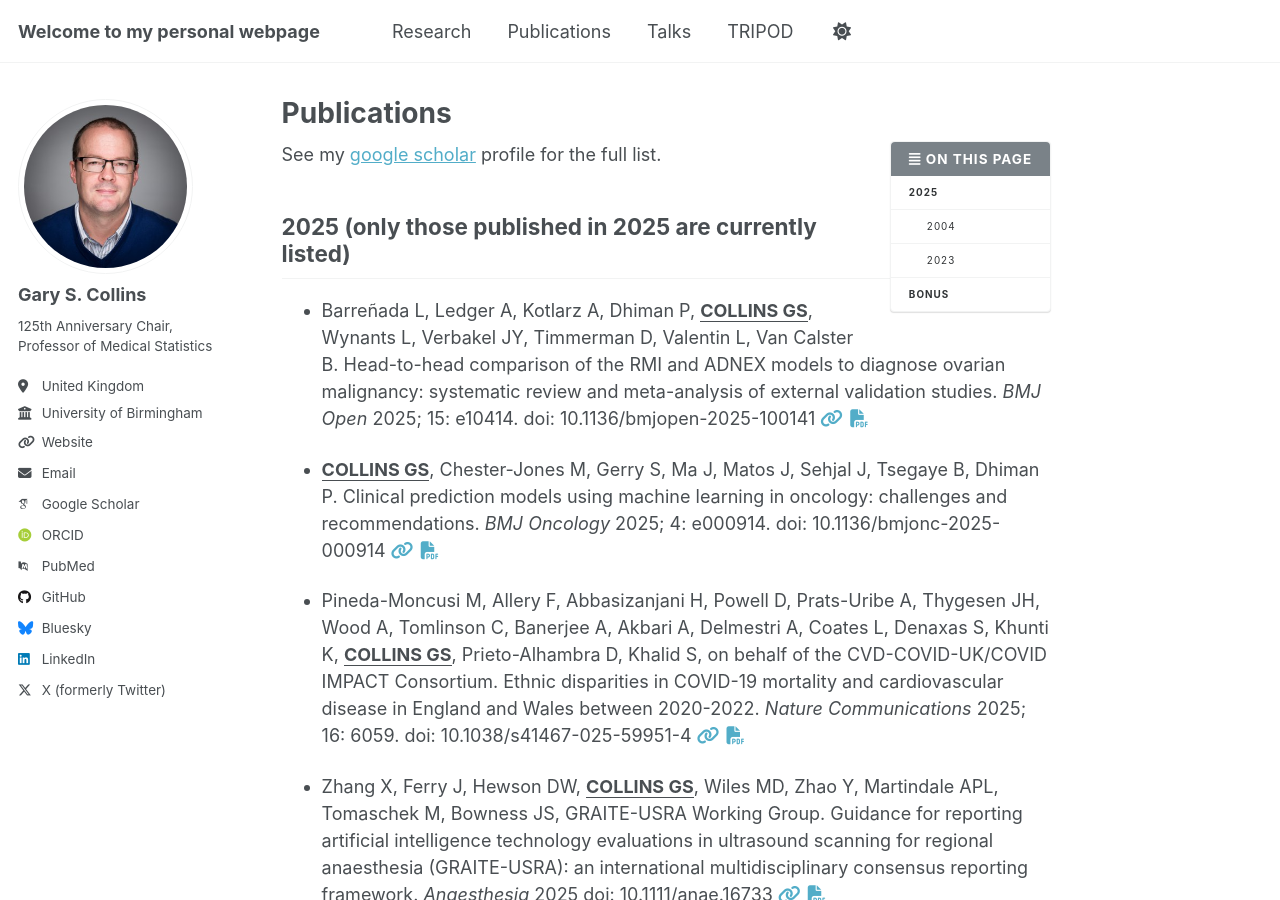
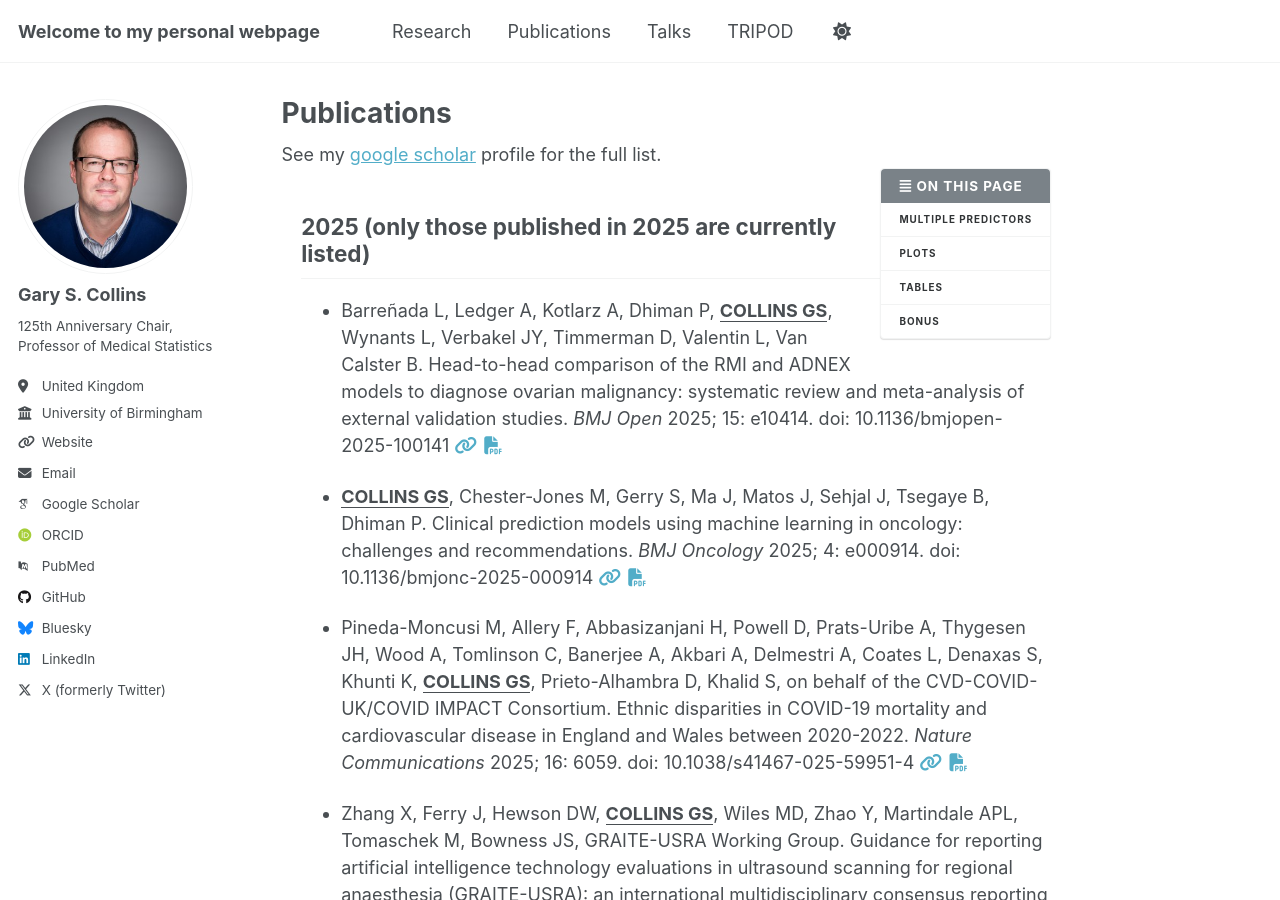
Before and after one commit to gscollins1973/gscollins1973.github.io, a Jekyll site: the page built from _pages/publications.html, in a window 1280 px wide and 900 px high. Built offline with Jekyll 4.4.1, drawn with Linux system fonts in a browser that asks for light colours; some web fonts are replaced; a script that is not in the unit is left out.

Commit message:
Update publications.html

```diff
--- a/_pages/publications.html
+++ b/_pages/publications.html
@@ -6,7 +6,18 @@
 See my <a href="https://scholar.google.co.uk/citations?hl=en&tzom=-60&user=cVKF81gAAAAJ&view_op=list_works">google scholar</a> profile for the full list.
 
 <aside class="sidebar__right ">
-<nav class="toc"><header><h4 class="nav__title"><i class="fas fa-align-justify"></i> On This Page</h4></header><ul class="toc__menu"><li><a href="#2025">2025</a><ul><li><a href="#2024">2004</a></li><li><a href="#2023">2023</a></li></ul></li><li><a href="#bonus">Bonus</a></li></ul></nav></aside>
+
+<aside class="sidebar__right ">
+<nav class="toc"><header>
+<h4 class="nav__title">
+<i class="fas fa-align-justify"></i>
+On This Page</h4></header>
+<ul class="toc__menu">
+<li><a href="#multiple-predictors">Multiple predictors</a>
+<li><a href="#plots">Plots</a></li>
+<li><a href="#tables">Tables</a></li></li>
+<li><a href="#bonus">Bonus</a></li></ul>
+</nav></aside>
 
 <section id=“2025” class="level2">
 <h2 class="anchored" data-anchor-id=“2025”>2025 (only those published in 2025 are currently listed) </h2>
```
